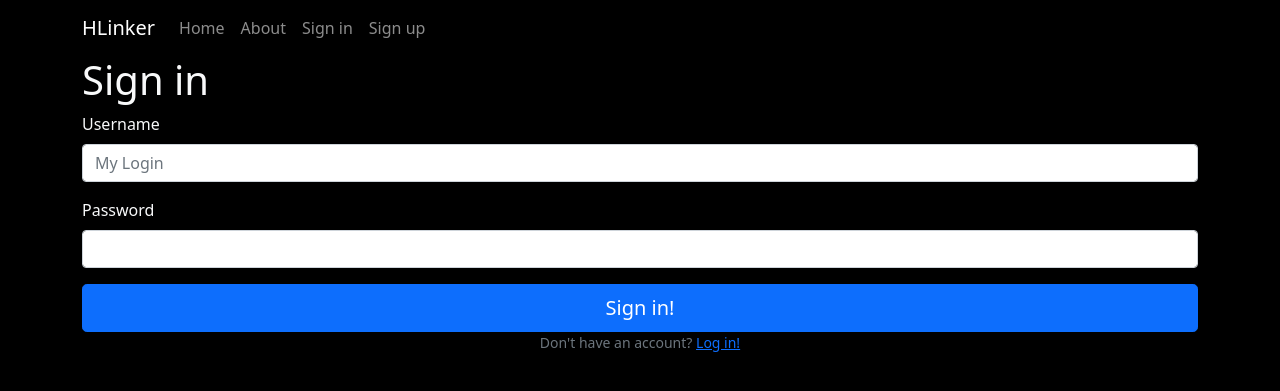
After one commit to HerbyZ/HLinker, a Django app: page /links/login/ in a window 1280 px wide. The commit adds this page. Shown: the top 391 px of the page. Run offline with Django 3.2, Linux system fonts and the light colour scheme; some libraries are stand-ins or nearby versions.

Commit message:
Auth: Login + some HTML & CSS

```diff
--- a/hlinker/links/urls.py
+++ b/hlinker/links/urls.py
@@ -1,6 +1,12 @@
 from django.urls import path
 
-from .views import link_list_view, create_link_view, create_link_page_view, link_view
+from .views import (
+    link_list_view, create_link_view,
+    create_link_page_view, link_view,
+    delete_link_view, login_page_view,
+    login_view, register_page_view,
+    logout_view, register_view
+)
 
 app_name = 'links'
 urlpatterns = [
@@ -8,4 +14,10 @@ urlpatterns = [
     path('link/<str:link_url>', link_view, name='link'),
     path('new/', create_link_page_view, name='new_link'),
     path('create/', create_link_view, name='create_link'),
+    path('delete/<str:link_url>', delete_link_view, name='delete_link'),
+    path('login/', login_page_view, name='login_page'),
+    path('login/l/', login_view, name='login'),
+    path('register/', register_page_view, name='register_page'),
+    path('register/r', register_view, name='register'),
+    path('logout/', logout_view, name='logout')
 ]
--- a/hlinker/links/views.py
+++ b/hlinker/links/views.py
@@ -1,14 +1,23 @@
+from django.contrib import auth
+from django.core.exceptions import ObjectDoesNotExist
+from django.contrib.auth import login, authenticate, logout
 from django.http.response import Http404, HttpResponseRedirect
 from django.shortcuts import render
 
-from .models import Link
+import string
+import random
+
+from .models import Link, User
 
 
 def link_view(request, link_url):
     try:
         link = Link.objects.get(short_link=link_url)
-    except Exception as e:
-        raise Http404('Link not found.')
+    except ObjectDoesNotExist as e:
+        return render(request, 'error.html', {
+            'error_code': 404,
+            'error_message': 'Link not found.'
+        })
 
     link.follow_count += 1
     link.save()
@@ -42,14 +51,133 @@ def create_link_view(request):
     user = request.user
     data = request.POST
 
-    if data['description'] == None:
-        pass
+    def generate_url():
+        def create_url():
+            url = ''.join(random.choices(string.ascii_uppercase + string.digits, k=5))
+            return url
 
-    user.link_set.create(
-        name=data['name'],
-        description=data['description'],
-        parent_link=data['parent_link'],
-        short_link='herby'
-    )
+        url = create_url()
+
+        def check():
+            try:
+                link = Link.objects.get(short_link=url)
+            except ObjectDoesNotExist:
+                return 1
+
+        c = check()
+        while True:
+            url = create_url()
+            if check() == 1:
+                return url
+
+    try:
+        if data['description'] == None:
+                user.link_set.create(
+                name=data['name'],
+                parent_link=data['parent_link'],
+                short_link='herby'
+            )
+        else:
+            user.link_set.create(
+                name=data['name'],
+                description=data['description'],
+                parent_link=data['parent_link'],
+                short_link=generate_url()
+            )
+    except Exception as e:
+        return render(request, 'error.html', {
+            'error_code': 404,
+            # 'error_message': 'All field are required!'
+            'error_message': repr(e)
+        })
 
     return HttpResponseRedirect('/links')
+
+
+def delete_link_view(request, link_url):
+    try:
+        link = Link.objects.get(short_link=link_url)
+        link.delete()
+    except ObjectDoesNotExist:
+        return render(request, 'error.html', {
+            'error_code': 404,
+            'error_message': 'Link not found.'
+        })
+
+    return HttpResponseRedirect('/links')
+
+
+def login_page_view(request):
+    if request.user.is_authenticated:
+        return render(request, 'error', {
+            'error_code': 404,
+            'error_message': 'You already authenticated.'
+        })
+
+    return render(request, 'links/login.html')
+
+
+def login_view(request):
+    if request.user.is_authenticated:
+        return render(request, 'error', {
+            'error_code': 404,
+            'error_message': 'You already authenticated.'
+        })
+
+    data = request.POST
+
+    try:
+        username = data['username']
+        password = data['password']
+        account = authenticate(username=username, password=password)
+        login(request, account)
+        return HttpResponseRedirect('/')
+    except Exception as e:
+        return render(request, 'error.html', {
+            'error_code': 404,
+            'error_message': 'Wrong login or password'
+        })
+
+
+def register_view(request):
+    if request.user.is_authenticated:
+        return render(request, 'error', {
+            'error_code': 404,
+            'error_message': 'You already authenticated.'
+        })
+
+    data = request.POST
+
+    try:
+        email = data['email']
+        username = data['username']
+        password = data['password']
+        User.objects.create_user(email, username, password)
+    except:
+        return render(request, 'error', {
+            'error_code': 404,
+            'error_message': 'Something went wrong or some required field is empty (all fields are required).'
+        })
+
+    return HttpResponseRedirect('/')
+
+
+def register_page_view(request):
+    if request.user.is_authenticated:
+        return render(request, 'error', {
+            'error_code': 404,
+            'error_message': 'You already authenticated.'
+        })
+
+    return render(request, 'links/register.html')
+
+
+def logout_view(request):
+    if not request.user.is_authenticated:
+        return render(request, 'error', {
+            'error_code': 404,
+            'error_message': 'You aren\'t authenticated.'
+        })
+
+    logout(request)
+    return HttpResponseRedirect('/')
--- a/hlinker/static/styles/base/home.css
+++ b/hlinker/static/styles/base/home.css
@@ -3,7 +3,6 @@
     width: 60%;
     border: none;
     border-radius: 20px;
-    background-color: rgb(243, 243, 243);
 }
 
 .sign-up-button {
--- a/hlinker/templates/base.html
+++ b/hlinker/templates/base.html
@@ -30,19 +30,25 @@
                     </li>
 
                     <li class="nav-item">
-                        <a class="nav-link" aria-current="page" href="/links/new">New Link</a>
+                        <a class="nav-link" aria-current="page" href="{% url 'links:new_link' %}">New Link</a>
                     </li>
 
-                    {% endif %}
+                    <lin class="nav-item">
+                        <a href="{% url 'links:logout' %}" class="nav-link">Sign out</a>
+                    </lin>
 
-                    <li class="nav-item active">
-                        <a class="nav-link" aria-current="page" href="{% url 'about' %}">About us</a>
+                    {% else %}
+
+                    <lin class="nav-item">
+                        <a class="nav-link" aria-current="page" href="{% url 'about' %}">About</a>
+                    </lin>
+
+                    <li class="nav-item">
+                        <a class="nav-link" aria-current="page" href="{% url 'links:login_page' %}">Sign in</a>
                     </li>
 
-                    {% if not user.is_authenticated %}
-
-                    <li class="nav-item active">
-                        <a class="nav-link" aria-current="page" href="#">Sign up</a>
+                    <li class="nav-item">
+                        <a class="nav-link" aria-current="page" href="{% url 'links:register_page' %}">Sign up</a>
                     </li>
 
                     {% endif %}
--- a/hlinker/templates/base/home.html
+++ b/hlinker/templates/base/home.html
@@ -20,7 +20,8 @@
             <div class="main-block position-absolute top-50 start-50 translate-middle d-grid gap-2 col-6 mx-auto"">
                 <h1 class="text-center mb-2">HLinker</h1>
                 <h3 class="text-center">Link shortener by Herby.</h3>
-                <a class="btn btn-success btn-lg text-center mt-4" href="#">Sign up!</a>
+                <a class="btn btn-outline-primary btn-lg text-center mt-4" href="{% url 'links:login_page' %}">Sign in!</a>
+                <a class="btn btn-primary btn-lg text-center mt-1" href="{% url 'links:register_page' %}">Sign up!</a>
             </div>
 
         {% endif %}
--- a/hlinker/templates/links/list.html
+++ b/hlinker/templates/links/list.html
@@ -33,6 +33,7 @@
                     <p>{{link.description}}</p>
                     <p>{{link.parent_url}}</p>
                     <a href="{% url 'links:link' link.short_link %}">{{link.short_link}}</a>
+                    <a href="{% url 'links:delete_link' link.short_link %}">Delete</a>
                 </div>
 
             {% endfor %}
--- /dev/null
+++ b/hlinker/templates/links/login.html
@@ -0,0 +1,26 @@
+{% extends 'base.html' %}
+{% load static %}
+{% block content %}
+
+<div class="login-page">
+    <h1>Sign in</h1>
+    <form class="login-form" action="{% url 'links:login' %}" method="POST">
+        <div class="mb-3">
+            <label class="form-label" for="username">Username</label>
+            <input id="username" class="form-control" type="text" name="username" placeholder="My Login">
+        </div>
+        <div class="mb-3">
+            <label class="form-label" for="password">Password</label>
+            <input id="password" class="form-control" type="password" name="password"></input>
+        </div>
+        <div class="d-grid max-auto text-center">
+            <button id="loginButton" class="btn btn-lg btn-primary" type="submit">Sign in!</button>
+            <small class="text-secondary">
+                Don't have an account? <a href="{% url 'links:register_page' %}">Log in!</a>
+            </small>
+        </div>
+        {% csrf_token %}
+    </form>
+</div>
+
+{% endblock %}
--- a/hlinker/templates/links/new.html
+++ b/hlinker/templates/links/new.html
@@ -3,7 +3,7 @@
 {% block content %}
 
 <div class="create_link">
-    <form class="container" action="{% url 'links:create_link' %}" method="POST">
+    <form action="{% url 'links:create_link' %}" method="POST">
         {% csrf_token %}
         <div class="mb-3">
             <label class="form-label" for="name">Name your link</label>
```
Also changed, not shown: hlinker/templates/links/register.html (added, +9 -0 lines).
